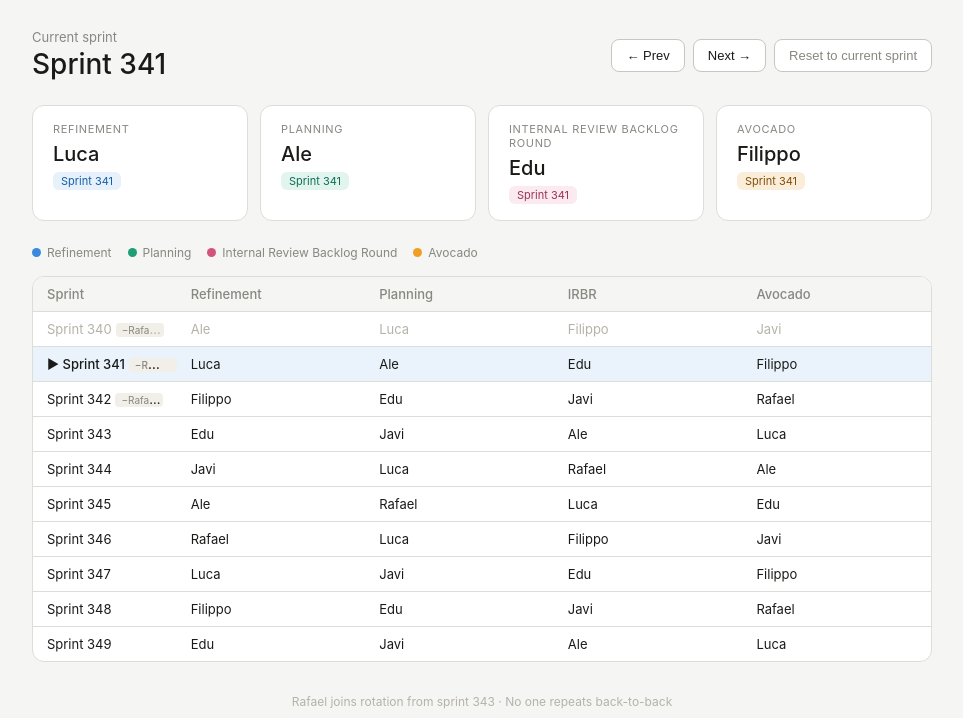
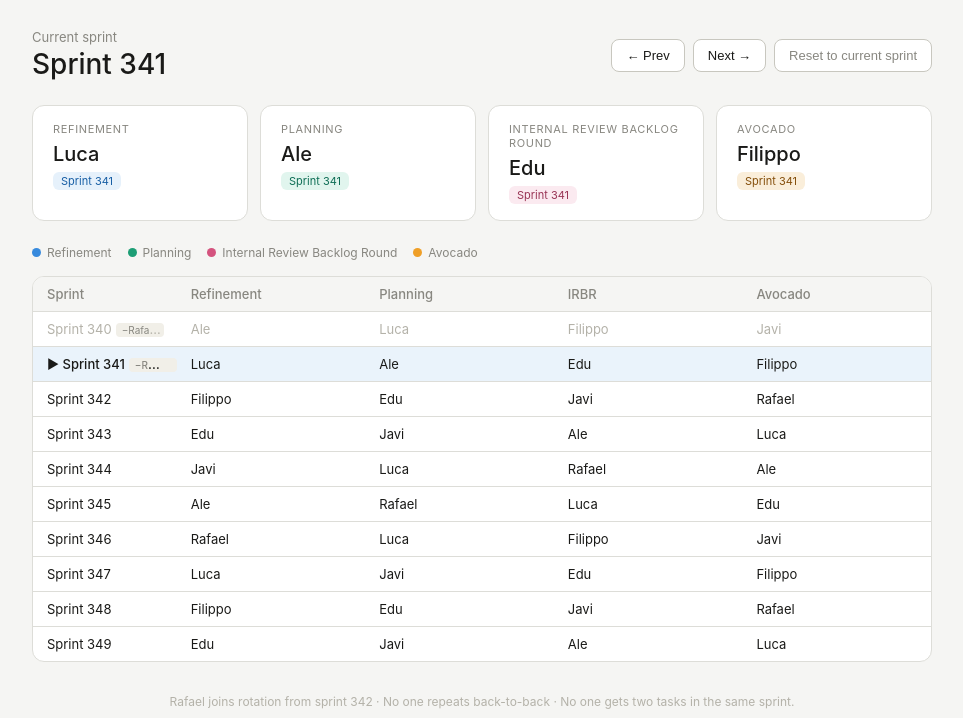
Before and after one commit to alejandragomez-dt/team-petra-rotation, a website built with Vite: page index.html in a window 1280 px wide. Shown: the part 82-800 px from the top of the page, without its empty margins (158-1121 px from the left). Built offline with nearby package versions, Linux system fonts and the light colour scheme.

Commit message:
chore: Update rotation for Rafael in 342.

```diff
--- a/index.html
+++ b/index.html
@@ -47,7 +47,7 @@
     </table>
   </div>
 
-  <footer>Rafael joins rotation from sprint 343 · No one repeats back-to-back</footer>
+  <footer>Rafael joins rotation from sprint 342 · No one repeats back-to-back · No one gets two tasks in the same sprint.</footer>
 
   <div class="resources">
     <h2>📎 Task resources</h2>
--- a/src/main.js
+++ b/src/main.js
@@ -4,7 +4,7 @@ const RESTRICTED_POOL = ['Luca', 'Filippo', 'Edu', 'Javi', 'Ale'];
 const FULL_POOL       = ['Luca', 'Filippo', 'Edu', 'Javi', 'Ale', 'Rafael'];
 const ACTIVITIES      = ['Refinement', 'Planning', 'Internal Review Backlog Round', 'Avocado'];
 const START           = 340;
-const RAFAEL_FROM     = 343;
+const RAFAEL_FROM     = 342;
 const SPRINTS_SHOWN   = 10;
 
 // Fixed Avocado order — Rafael included at 342 as an exception
```
